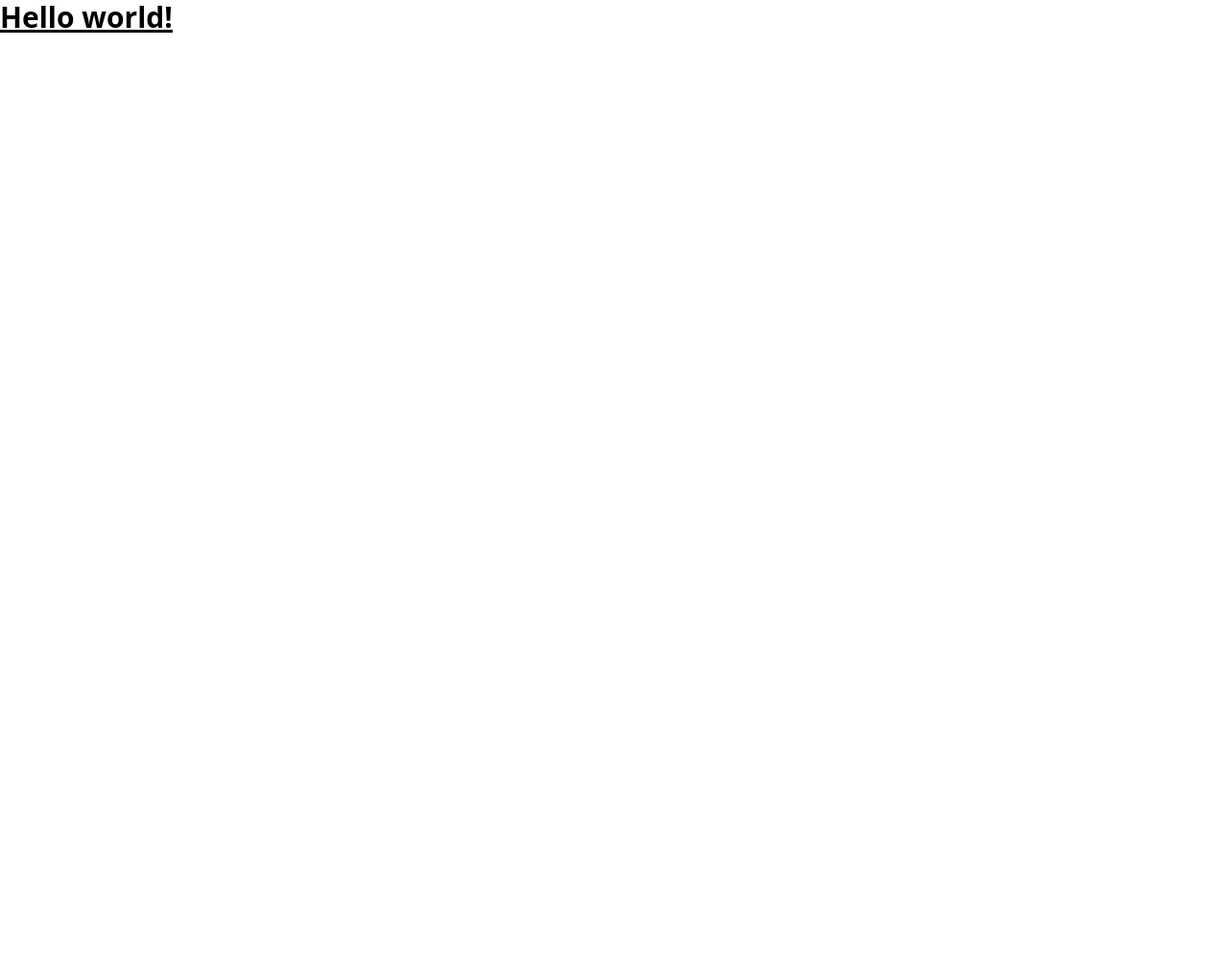
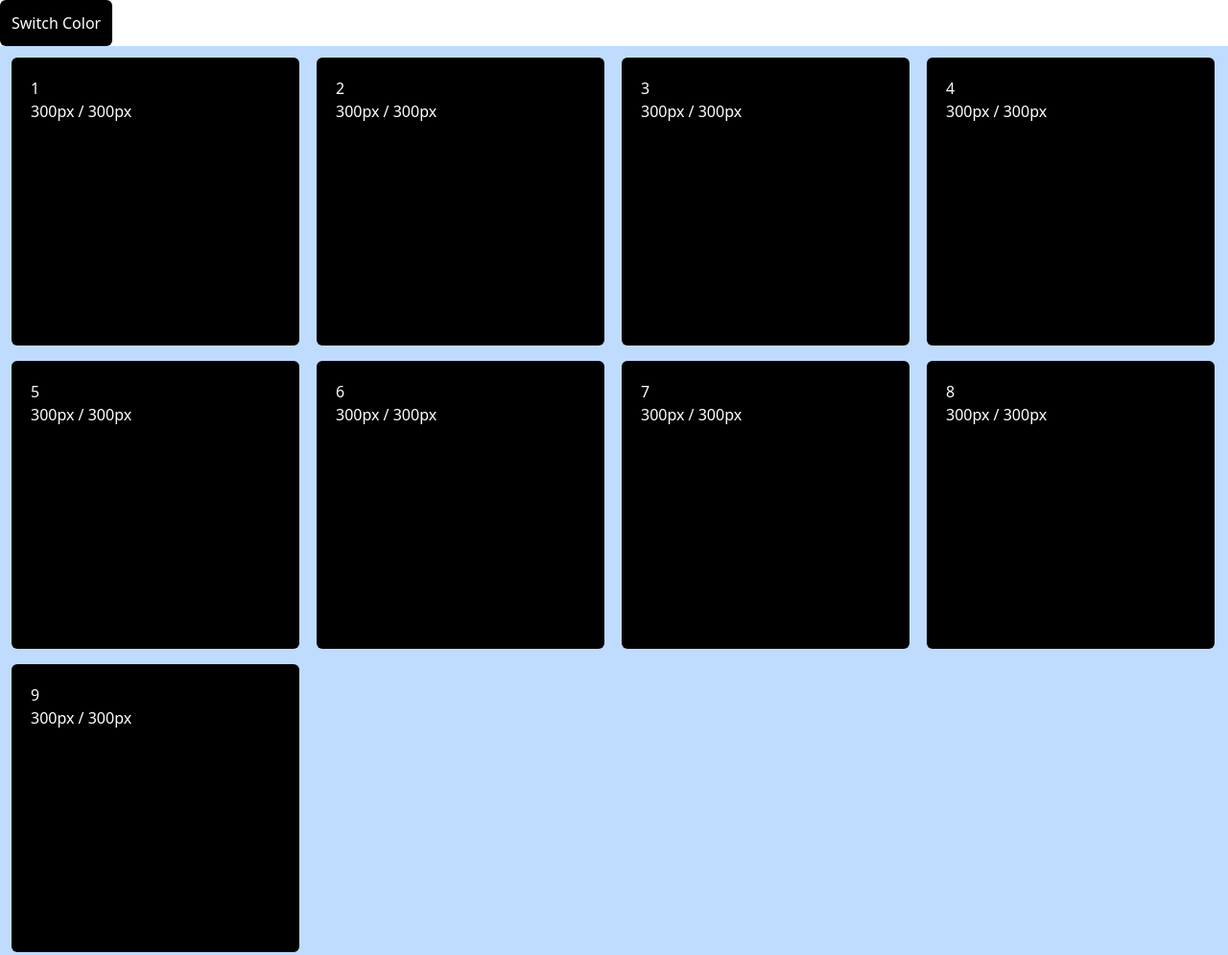
Before and after one commit to ClemeDigs/interface-mobile_examen-2_clementine, a website built with Vite: page src/index.html in a window 1280 px wide. Shown: the whole page at 96% size. Before the commit the page ends 800 px from the top, so only its background shows below. Built offline with nearby package versions, Linux system fonts and the light colour scheme.

Commit message:
after-exam

```diff
--- a/src/assets/js/main.js
+++ b/src/assets/js/main.js
@@ -1 +1,68 @@
 import '../css/styles.css'
+
+
+class Card {
+    constructor(name, textSm, textLg) {
+        this.name = name;
+        this.textSm = textSm;
+        this.textLg = textLg;
+    }
+
+    toHtml() {
+        const divHtml = document.createElement('div');
+        divHtml.className = 'card bg-black p-5 text-white rounded-md w-[200px] h-[200px] lg:w-[300px] lg:h-[300px] '
+
+        const nameHtml = document.createElement('span');
+        nameHtml.textContent = this.name;
+        divHtml.appendChild(nameHtml);
+
+        const textSmHtml = document.createElement('span');
+        textSmHtml.textContent = this.textSm;
+        textSmHtml.className = 'lg:hidden';
+        divHtml.appendChild(textSmHtml);
+
+        const textLgHtml = document.createElement('span');
+        textLgHtml.textContent = this.textLg;
+        textLgHtml.className = 'hidden lg:block'
+        divHtml.appendChild(textLgHtml);
+
+        return divHtml;
+    }
+}
+
+const cards = [
+    new Card (1, '200px / 200px', '300px / 300px'),
+    new Card (2, '200px / 200px', '300px / 300px'),
+    new Card (3, '200px / 200px', '300px / 300px'),
+    new Card (4, '200px / 200px', '300px / 300px'),
+    new Card (5, '200px / 200px', '300px / 300px'),
+    new Card (6, '200px / 200px', '300px / 300px'),
+    new Card (7, '200px / 200px', '300px / 300px'),
+    new Card (8, '200px / 200px', '300px / 300px'),
+    new Card (9, '200px / 200px', '300px / 300px'),
+];
+
+const cardContainer = document.querySelector('.card-container');
+
+cards.forEach(card => {
+    cardContainer.appendChild(card.toHtml());
+});
+
+
+
+const btnToggle = document.querySelector('.btn-toggle');
+const cardsHtml = document.querySelectorAll('.card');
+
+btnToggle.addEventListener('click', () => {
+    btnToggle.classList.toggle('bg-black');
+    btnToggle.classList.toggle('bg-pink-500');
+
+    cardContainer.classList.toggle('bg-black');
+    cardContainer.classList.toggle('bg-blue-200');
+
+    cardsHtml.forEach(cardHtml => {
+        cardHtml.classList.toggle('bg-black');
+    cardHtml.classList.toggle('bg-pink-500');
+    })
+
+})
--- a/src/index.html
+++ b/src/index.html
@@ -5,9 +5,11 @@
     <link rel="icon" type="image/svg+xml" href="/vite.svg" />
     <script type="module" src="./assets/js/main.js" defer></script>
     <meta name="viewport" content="width=device-width, initial-scale=1.0" />
-    <title>Exemple Tailwind</title>
+    <title>Interface Mobile - Examen 2</title>
   </head>
   <body>
-    <h1 class="text-3xl font-bold underline">Hello world!</h1>
+    <button class="btn-toggle bg-black text-white rounded-md p-3">Switch Color</button>
+    <div class="card-container bg-blue-200 p-3 grid md:grid-cols-2 lg:grid-cols-3 xl:grid-cols-4 gap-4">
+    </div>
   </body>
 </html>
```
